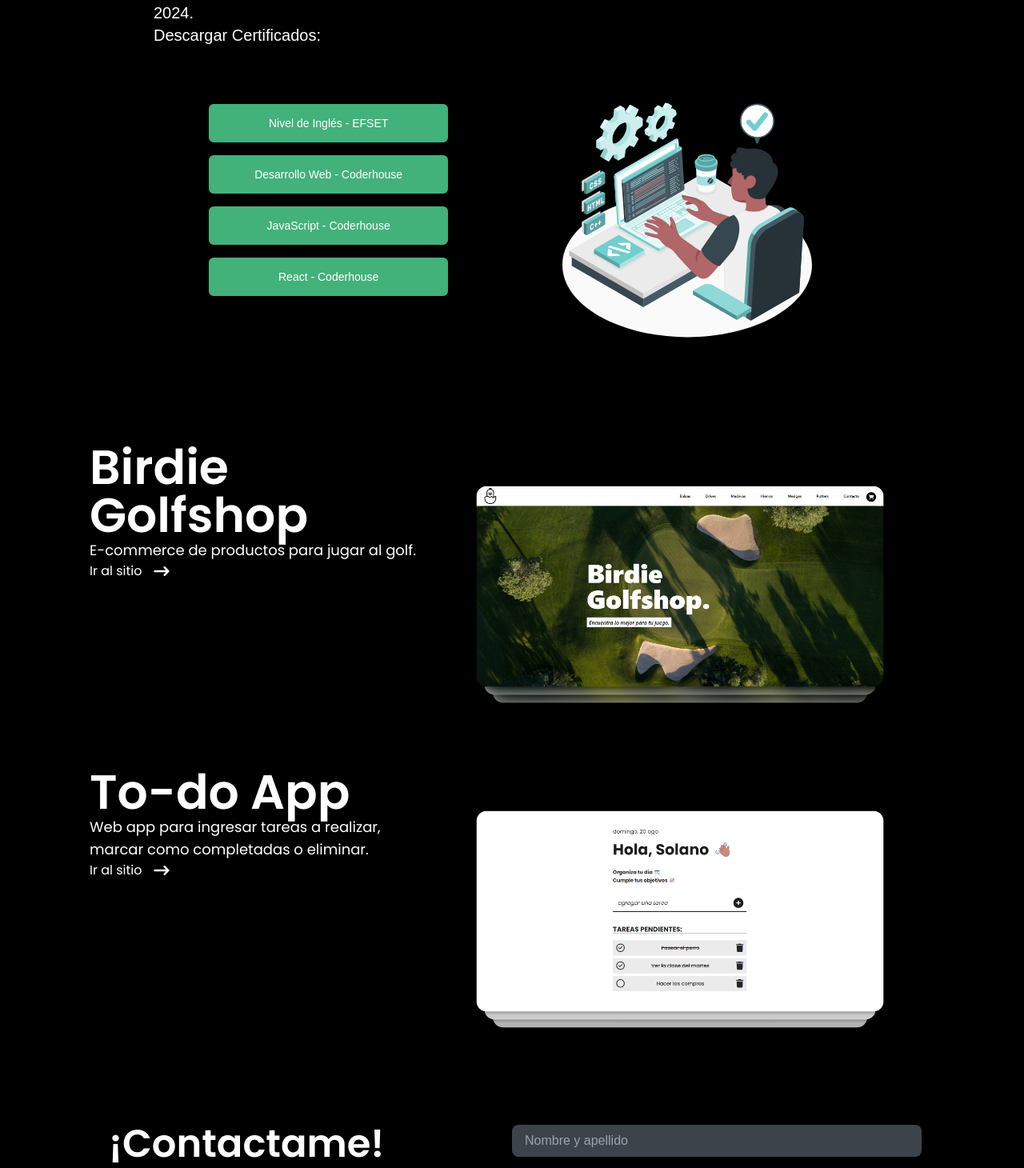
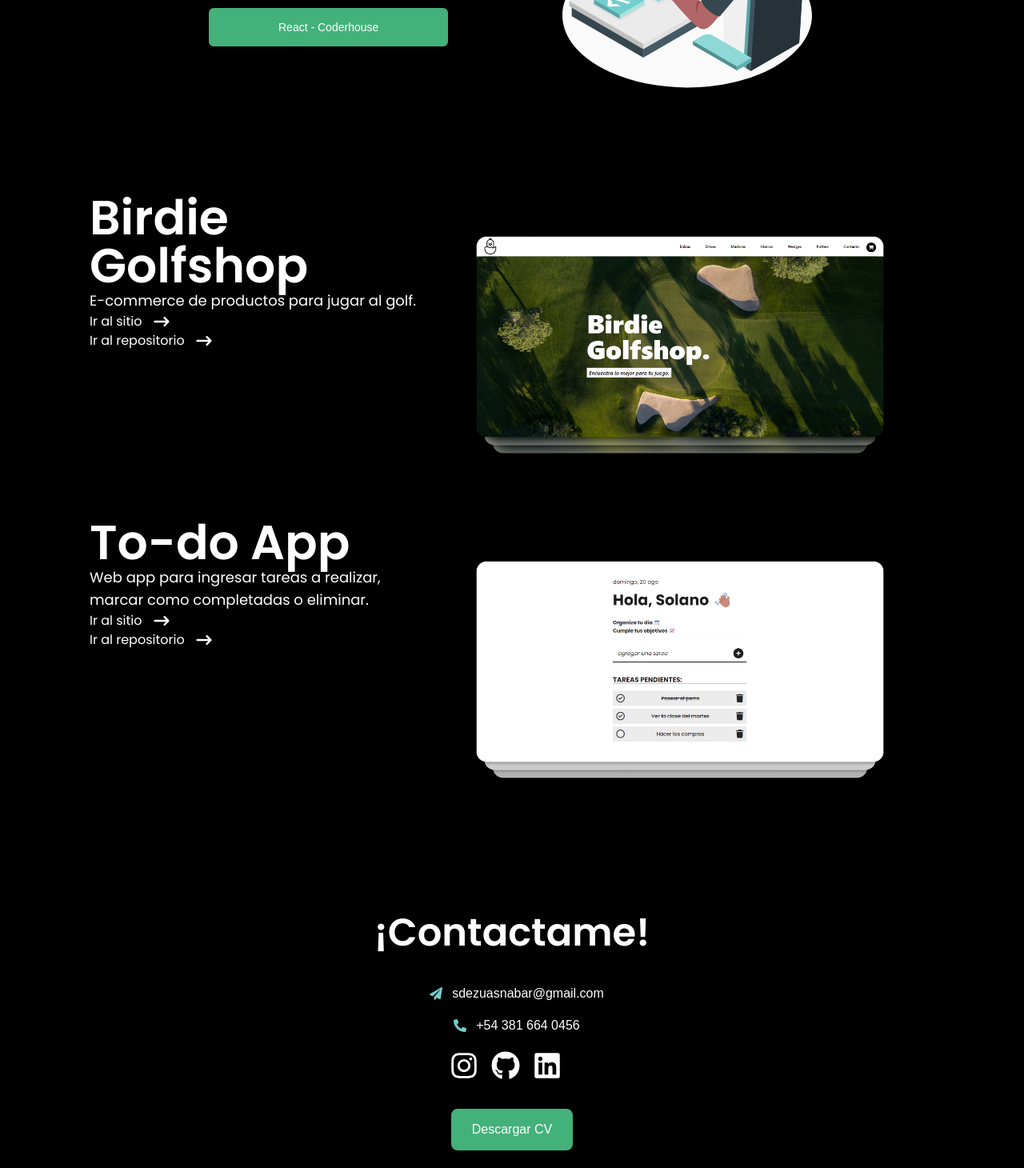
Before and after one commit to solanodz/portfolio-react, a React (Vite) app: page / in a window 1280 px wide. Shown: the part 1330-2790 px from the top of the page at 80% size. Built offline with nearby package versions, Linux system fonts and the light colour scheme; a web font is replaced by a local one.

Commit message:
mejoras en contactame y link de repos

```diff
--- a/src/components/Contactame.jsx
+++ b/src/components/Contactame.jsx
@@ -11,13 +11,13 @@ const Contactame = () => {
     return (
         <div
             id="contactame"
-            className="text-white flex flex-col md:flex-row sm:justify-between text-left my-12 sm:mx-24"
+            className="text-white bg-black p-8 flex text-center flex-col md:flex-row sm:justify-between items-center my-24 sm:mx-24"
         >
-            <div className="flex flex-col text-left sm:w-1/2">
+            <div className="flex flex-col text-center items-center mx-auto">
                 <h1 className="text-white font-poppins font-semibold text-left p-2 rounded-md text-4xl sm:text-5xl mb-6">
                     ¡Contactame!
                 </h1>
-                <p className="flex flex-row items-center">
+                <p className="flex flex-row sm:items-center">
                     <FaPaperPlane className="text-primary m-3" />
                     sdezuasnabar@gmail.com
                 </p>
@@ -43,7 +43,7 @@ const Contactame = () => {
                     Descargar CV
                 </a>
             </div>
-            <form className="flex flex-col sm:w-1/2">
+            {/* <form className="flex flex-col sm:w-1/2">
                 <input
                     type="text"
                     className="my-2 w- p-2 pl-4 bg-secondary rounded-lg"
@@ -67,7 +67,7 @@ const Contactame = () => {
                 <button className="bg-secondary border-2 border-secondary py-2 px-7 font-medium my-2 rounded-md sm:py-3 hover:bg-accent hover:border-accent duration-200 w-fit">
                     Enviar
                 </button>
-            </form>
+            </form> */}
         </div>
     );
 };
--- a/src/components/Hero.jsx
+++ b/src/components/Hero.jsx
@@ -6,7 +6,7 @@ import { Link } from 'react-scroll'
 
 const Hero = () => {
     return (
-        <div id='inicio' className='flex flex-col justify-start sm:mt-40 items-center bg-black h-screen text-white'>
+        <div id='inicio' className='flex flex-col justify-start sm:mt-40 items-center bg-black mb-48 text-white'>
             <div className='flex sm:flex-row items-start sm:pl-9 flex-col'>
                 <img src={fotoHero} alt="foto perfil" className='h-56 sm:h-80 rounded-full my-6 sm:mr-12' />
                 <div className='flex flex-col'>
@@ -31,10 +31,6 @@ const Hero = () => {
                 </div>
             </div>
             <div className='flex flex-col my-1'>
-
-                <div className='flex flex-col items-start w-full'>
-
-                </div>
             </div>
         </div>
 
--- a/src/components/NavBar.jsx
+++ b/src/components/NavBar.jsx
@@ -4,7 +4,8 @@ import szLogo from "../assets/logos/logo-circulo-blanco.png"
 const NavBar = () => {
     return (
         <div className='hidden bg-black-70 backdrop-blur-xl backdrop-brightness-50 fixed top-0 left-0 w-full sm:flex flex-col md:flex-row items-center justify-between border-b-black border-b-2 py-2 px-10'>
-            <img src={szLogo} alt="logo sz.dev" className="w-14 m-0 pt-2" />
+            {/* <img src={szLogo} alt="logo sz.dev" className="w-14 m-0 pt-2" /> */}
+            <h1 className="bg-primary text-xl mt-2 text-black font-raleway font-bold py-1 px-3 rounded-full">sz.dev</h1>
             <ul className='text-white flex flex-col sm:flex-row items-center'>
                 <li className='py-3 sm:px-3 mx-2 md:py-1 hover:text-primary duration-300 cursor-pointer'>
                     <Link
--- a/src/components/Portfolio.jsx
+++ b/src/components/Portfolio.jsx
@@ -12,6 +12,10 @@ const Portfolio = () => {
                     <p className="text-lg">E-commerce de productos para jugar al golf.</p>
                     <div className="flex flex-row items-center hover:text-primary duration-300 cursor-pointer">
                         <a href="#" className="">Ir al sitio</a>
+                        <HiArrowNarrowRight className="mx-3 text-2xl" />
+                    </div>
+                    <div className="flex flex-row items-center hover:text-primary duration-300 cursor-pointer">
+                        <a href="https://github.com/solanodz/birdie-golfshop.git" className="">Ir al repositorio</a>
                         <HiArrowNarrowRight className="mx-3 text-2xl" />
                     </div>
                 </div>
@@ -29,6 +33,10 @@ const Portfolio = () => {
                         <a href="https://sz-dev-to-do-app.vercel.app/" className="">Ir al sitio</a>
                         <HiArrowNarrowRight className="mx-3 text-2xl" />
                     </div>
+                    <div className="flex flex-row items-center hover:text-primary duration-300 cursor-pointer">
+                        <a href="https://github.com/solanodz/to-do-app.git" className="">Ir al repositorio</a>
+                        <HiArrowNarrowRight className="mx-3 text-2xl" />
+                    </div>
                 </div>
                 <div className="hover:rotate-6 hover:origin-bottom-right duration-300 cursor-pointer" >
                     <a href="https://sz-dev-to-do-app.vercel.app/">
```
